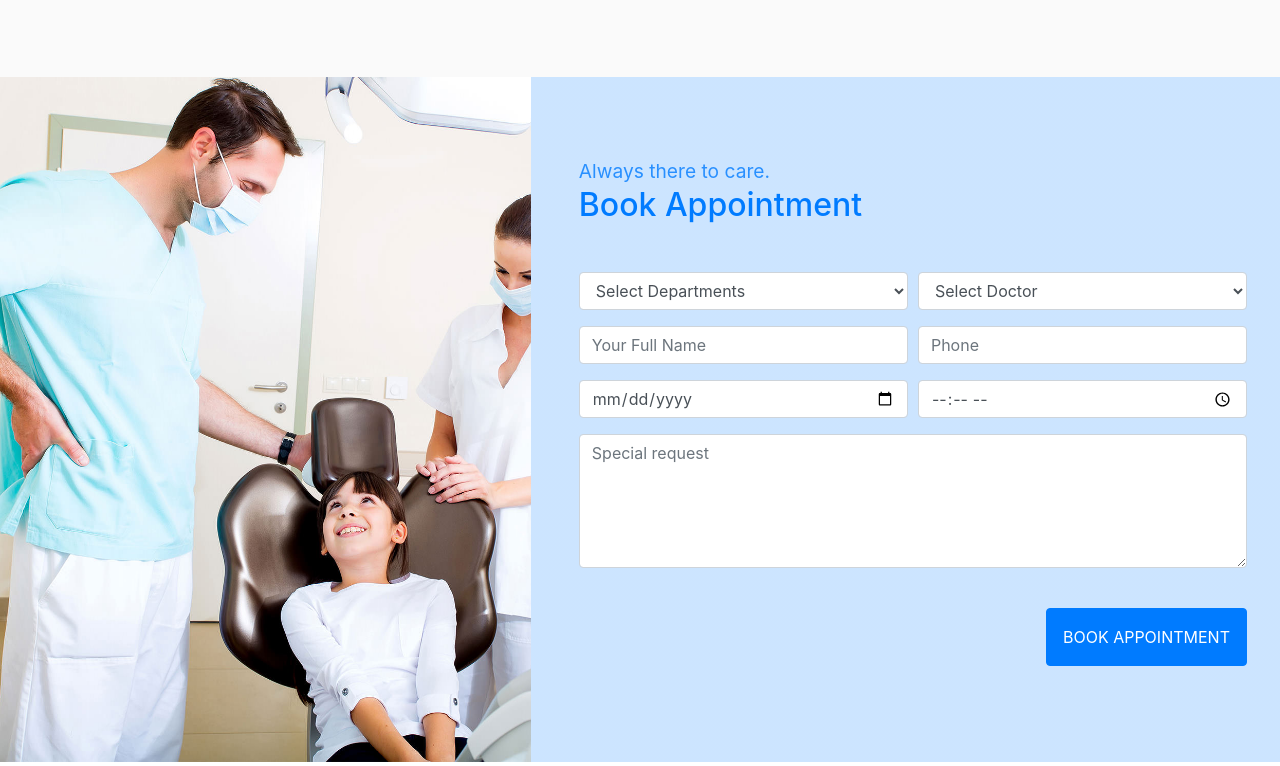
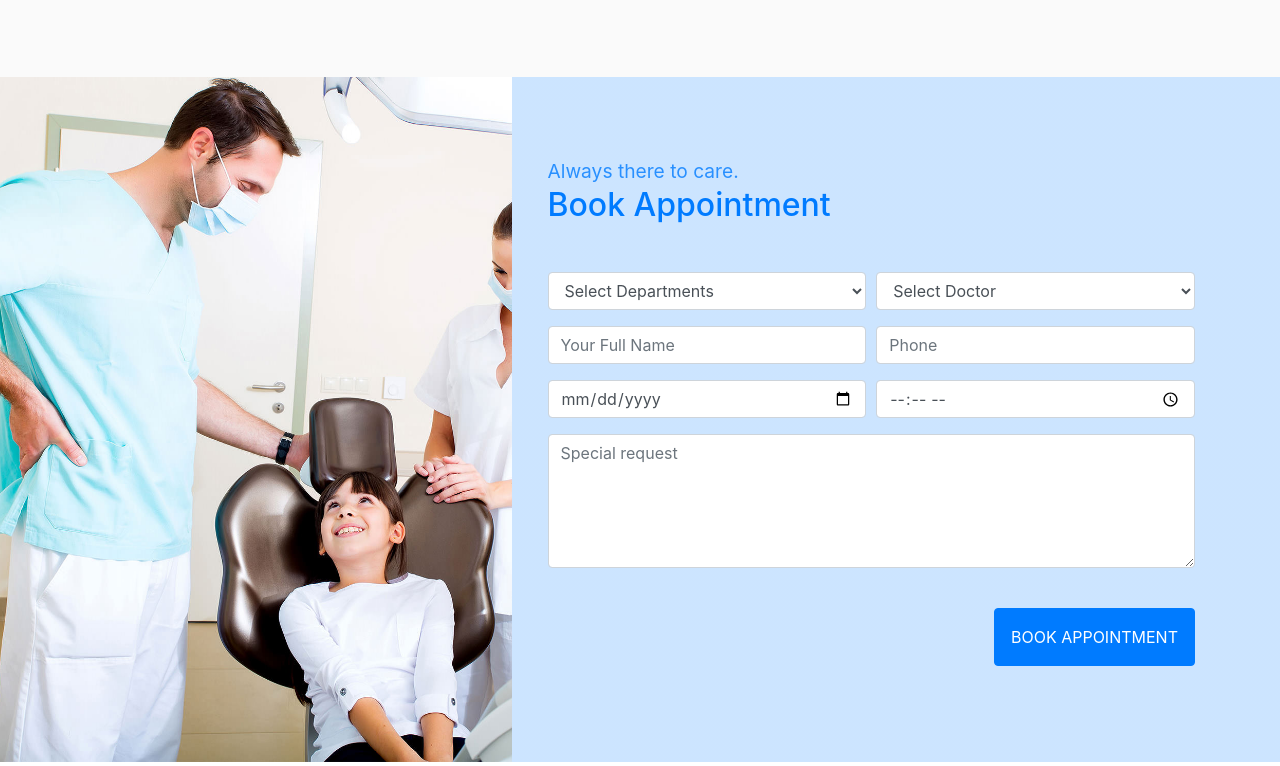
Before and after one commit to NazmulHasanNaail/Clinic, a plain HTML site: page index.html in a window 1280 px wide. Shown: the part 3366-4132 px from the top of the page. Drawn offline with Linux system fonts and the light colour scheme.

Commit message:
Some style are changed

```diff
--- a/index.html
+++ b/index.html
@@ -354,14 +354,17 @@
             </div>
         </div>
     </section>
+
     <!==============OUR-TEAM-END=================>
 
     <!==============APPIONTMENT-START=================>
-    <section class="appointment-section">
-            <div class="row">
-               <div class="col-md-5"></div>
+    <section class="appointment-section pt-5 pt-md-0">
+          <div class="lg-bg-img d-none d-md-block"></div>
+           <div class="container">
+            <div class="row no-gutters justify-content-end">
+               <div class="col-md-5 d-md-none"></div>
                 <div class="col-md-7">
-                    <div class="appointment px-5">
+                    <div class="appointment">
                         <span class="li-des">Always there to care.</span>
                         <h2 class="display-5 mb-5">Book Appointment</h2>
                         <form action="#">
@@ -402,6 +405,7 @@
                         </form>
                     </div>
                 </div>
+            </div>
             </div>
     </section>
     <!==============APPIONTMENT-END=================>
--- a/scss/style.scss
+++ b/scss/style.scss
@@ -204,21 +204,30 @@ nav {
 
 /*======APPIONTMENT=========*/
 .appointment-section{
-    overflow: hidden;
+      background:linear-gradient(rgba(0, 123, 255, 0.2), rgba(0, 123, 255, 0.2));
+    position: relative;
+    .lg-bg-img{
+        background: url(../img/appointment-bg.jpg);
+        background-size: cover;
+        background-repeat: no-repeat;
+        background-position: center center;
+        min-height: 100%;
+        width: 40%;
+        position: absolute;
+    }
     .col-md-5{
         background: url(../img/appointment-bg.jpg);
         background-size: cover;
         background-repeat: no-repeat;
         background-position: center center;
-        min-height: 250px;
+        min-height: 300px;
+
     }
-    .col-md-5,.col-md-7{
-        padding: 0;
-    }
+
     .appointment{
         padding-top: 5rem;
         padding-bottom: 5rem;
-        background:linear-gradient(rgba(0, 123, 255, 0.2), rgba(0, 123, 255, 0.2));
+//        background:linear-gradient(rgba(0, 123, 255, 0.2), rgba(0, 123, 255, 0.2));
         .form-control:focus{
             box-shadow: 0 0 0 0;
         }
```
Also changed, not shown: css/style.css.
